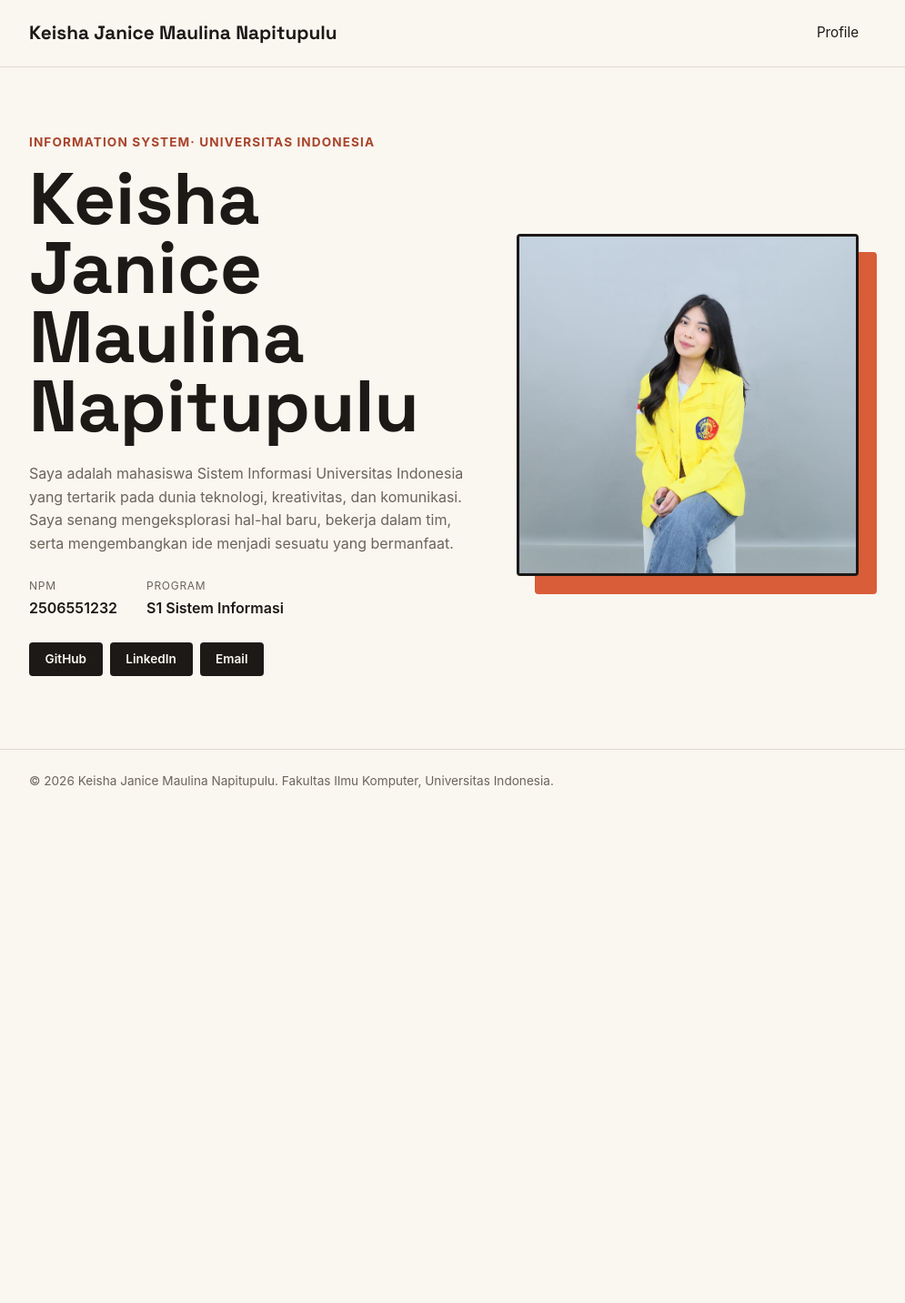
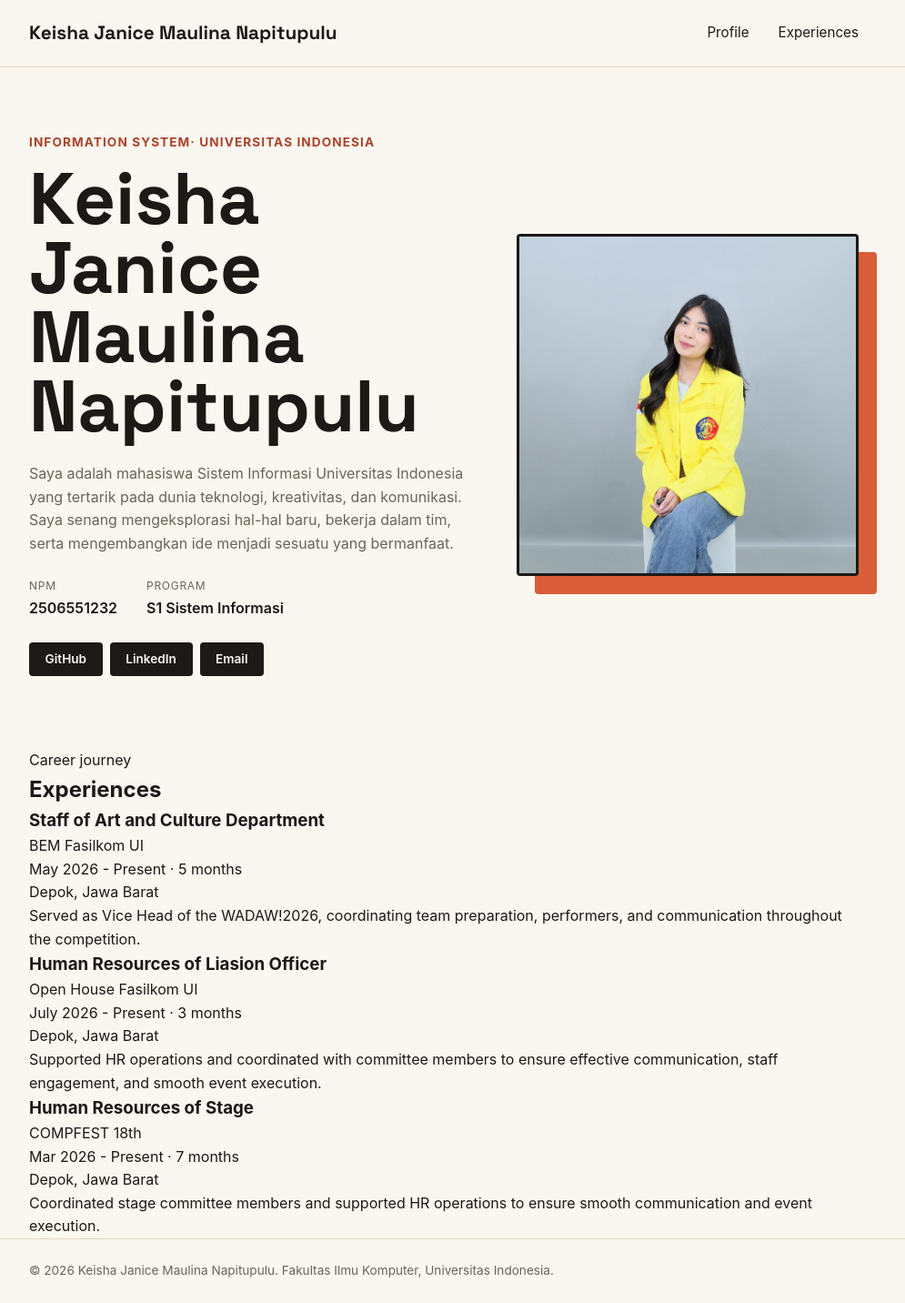
Before and after one commit to keishajnc/myportofolio, a Django app: page / in a window 1280 px wide. Shown: the whole page at 91% size, without its empty margins (152-1147 px from the left). Before the commit the page ends 866 px from the top, so only its background shows below. Run offline with Django 5.2, Linux system fonts and the light colour scheme.

Commit message:
feat: add portfolio experiences section

```diff
--- a/templates/index.html
+++ b/templates/index.html
@@ -15,6 +15,7 @@
             <a href="#profile" class="brand">Keisha Janice Maulina Napitupulu</a>
             <nav>
                 <a href="#profile">Profile</a>
+                <a href="#experiences">Experiences</a>
             </nav>
         </div>
     </header>
@@ -31,8 +32,7 @@
                     <img class="avatar" src="/static/img/Keisha.jpeg" alt="Photo of Keisha Janice Maulina Napitupulu">
                 </div>
                 <div class="hero-details">
-                    <p class="bio">Saya adalah mahasiswa Sistem Informasi Universitas Indonesia yang tertarik pada dunia teknologi, kreativitas, dan komunikasi. Saya senang mengeksplorasi hal-hal baru, bekerja dalam tim, serta mengembangkan ide menjadi sesuatu yang bermanfaat.
-</p>
+                    <p class="bio">Saya adalah mahasiswa Sistem Informasi Universitas Indonesia yang tertarik pada dunia teknologi, kreativitas, dan komunikasi. Saya senang mengeksplorasi hal-hal baru, bekerja dalam tim, serta mengembangkan ide menjadi sesuatu yang bermanfaat.</p>
                     <dl class="meta-list">
                         <div class="meta-row">
                             <dt>NPM</dt>
@@ -51,6 +51,64 @@
                 </div>
             </div>
         </section>
+        <section class="experiences" id="experiences">
+            <div class="container">
+                <div class="section-heading">
+                    <p class="section-kicker">Career journey</p>
+                    <h2>Experiences</h2>
+                </div>
+
+                <div class="experience-list">
+                    <article class="experience-item">
+                        <div class="experience-marker">
+                            <span></span>
+                        </div>
+
+                        <div class="experience-content">
+                            <h3>Staff of Art and Culture Department</h3>
+                            <p class="experience-company">BEM Fasilkom UI</p>
+                            <p class="experience-period">May 2026 - Present · 5 months</p>
+                            <p class="experience-location">Depok, Jawa Barat</p>
+                            <p class="experience-description">
+                                Served as Vice Head of the WADAW!2026, coordinating team preparation, performers, and communication throughout the competition.
+                            </p>
+                        </div>
+                    </article>
+
+                    <article class="experience-item">
+                        <div class="experience-marker">
+                            <span></span>
+                        </div>
+
+                        <div class="experience-content">
+                            <h3>Human Resources of Liasion Officer</h3>
+                            <p class="experience-company">Open House Fasilkom UI</p>
+                            <p class="experience-period">July 2026 - Present · 3 months</p>
+                            <p class="experience-location">Depok, Jawa Barat</p>
+                            <p class="experience-description">
+                                Supported HR operations and coordinated with committee members to ensure effective communication, staff engagement, and smooth event execution.
+                            </p>
+                        </div>
+                    </article>
+
+                    <article class="experience-item">
+                        <div class="experience-marker">
+                            <span></span>
+                        </div>
+
+                        <div class="experience-content">
+                            <h3>Human Resources of Stage</h3>
+                            <p class="experience-company">COMPFEST 18th</p>
+                            <p class="experience-period"> Mar 2026 - Present · 7 months</p>
+                            <p class="experience-location">Depok, Jawa Barat</p>
+                            <p class="experience-description">
+                                Coordinated stage committee members and supported HR operations to ensure smooth communication and event execution.
+                            </p>
+                        </div>
+                    </article>
+                </div>
+            </div>
+        </section>
     </main>
 
     <footer class="site-footer">
```
